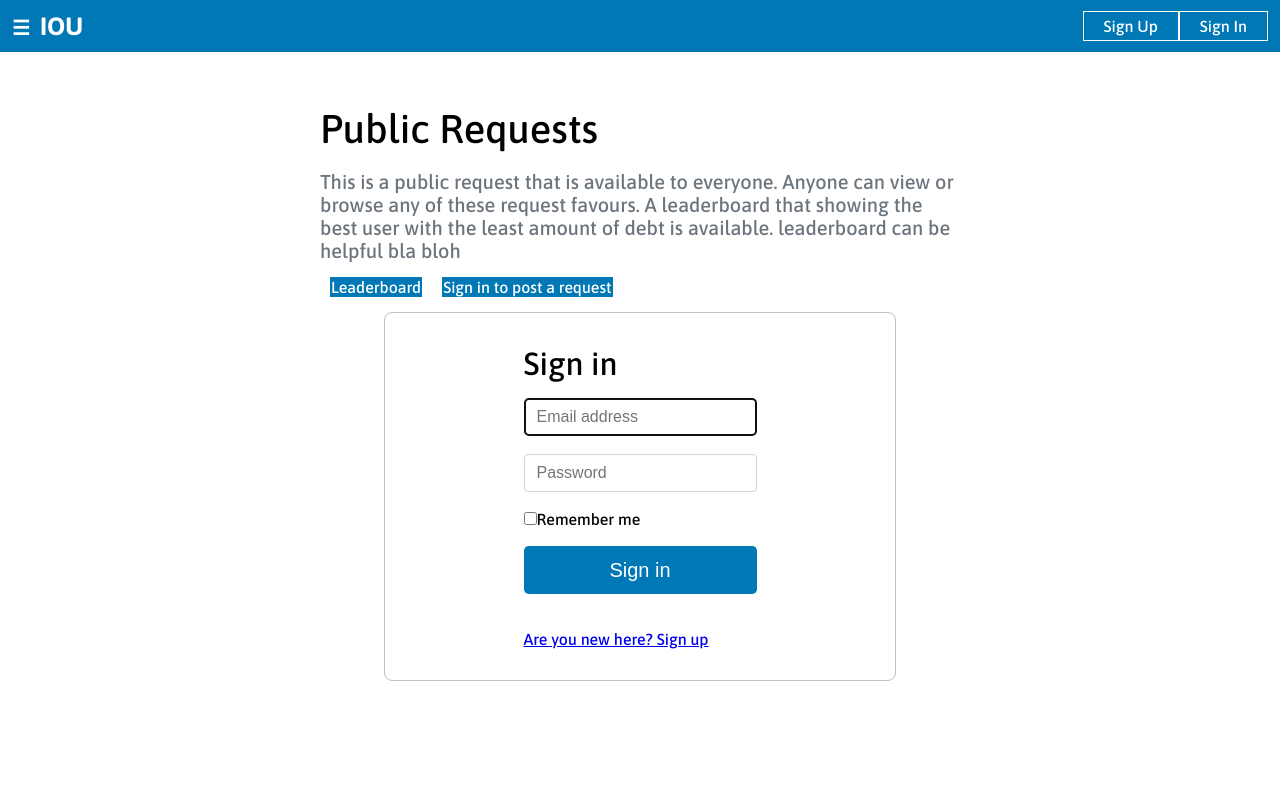
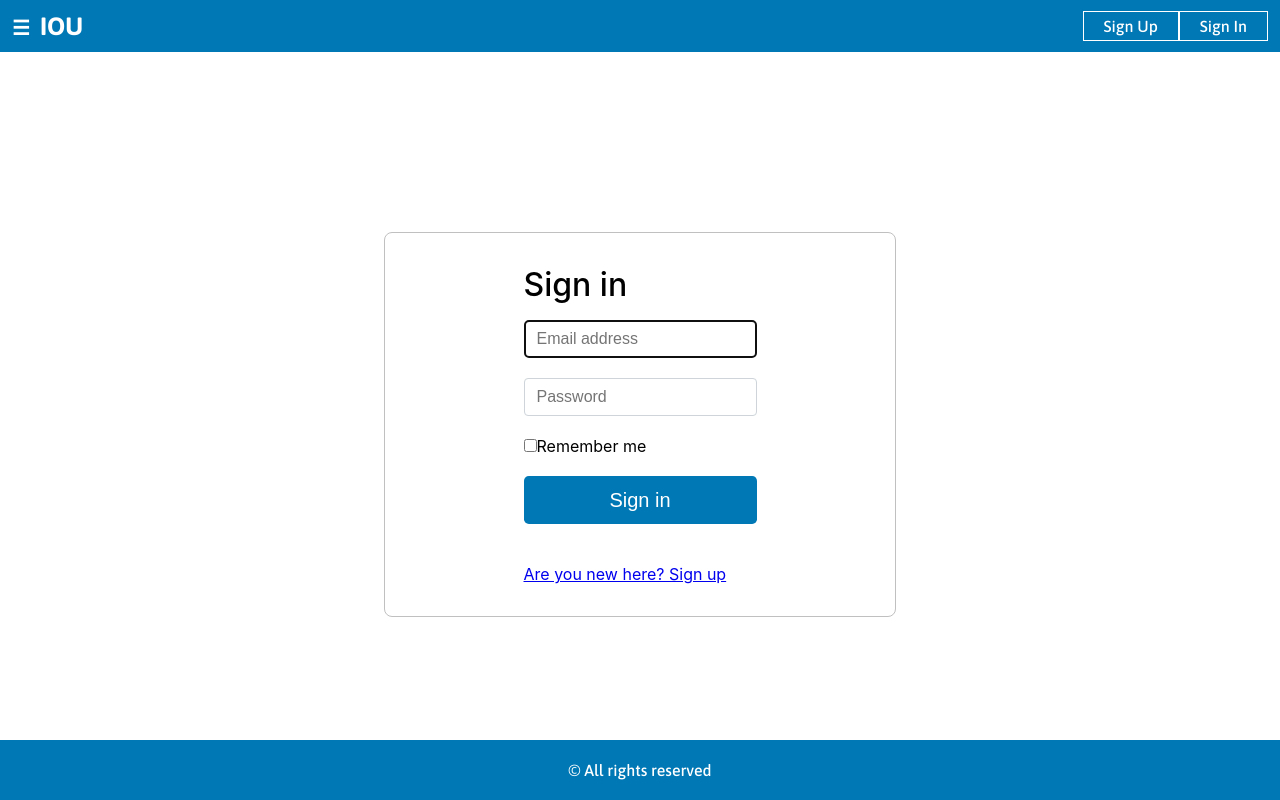
Before and after one commit to ndang247/AIP-IOU-Assignment-2, a React (Create React App) app in the folder IOU-Project/: page /signin in a window 1280 px wide. Built offline with nearby package versions, Linux system fonts and the light colour scheme.

Commit message:
Fix rendering

```diff
--- a/IOU-Project/src/App.js
+++ b/IOU-Project/src/App.js
@@ -5,6 +5,7 @@ import Navbar from './components/navbar';
 import HomePage from './components/homepage';
 import SignIn from './components/signin';
 import SignUp from './components/signup';
+import Footer from './components/footer';
 import "./Style.css";
 
 // react will render the component based on the path/route specified
@@ -14,9 +15,10 @@ function App() {
       <div className='container'>
         <Navbar/>
         <br/>
-        <Route path='/' component={HomePage}/>
+        <Route path='/' exact component={HomePage}/>
         <Route path='/signin' component={SignIn}/>
         <Route path='/signup' component={SignUp}/>
+        <Route path='/' component={Footer}/>
       </div>
     </Router>
   );
--- /dev/null
+++ b/IOU-Project/src/components/footer.js
@@ -0,0 +1,12 @@
+import React from "react";
+import "../Style.css"
+
+export default class Footer extends React.Component {
+    render() {
+        return (
+            <footer className='footer'>
+                © All rights reserved
+            </footer>
+        );
+    }
+}
--- a/IOU-Project/src/components/signin.js
+++ b/IOU-Project/src/components/signin.js
@@ -5,6 +5,7 @@ import "../Style.css"
 export default class SignIn extends React.Component {
     render() {
         return (
+            <body>
                 <main>
                     <div className='signin-box'>
                         <form className='form-sigin'>
@@ -14,25 +15,26 @@ export default class SignIn extends React.Component {
                             <div>
                                 <input type='email' id='inputEmail' className='form-control' placeholder='Email address' required='true' autoFocus='true'/>
                             </div>
-                        <br></br>
+                            <br/>
                             <div>
                                 <input type='password' id='inputPassword' className="form-control" placeholder="Password" required='true'/>
                             </div>
-                        <br></br>
+                            <br/>
                             <div className='checkbox mb-3'>
                                 <input type='checkbox' value='remember-me'/>
                                 <label>Remember me</label>
                             </div>
-                        <br></br>
+                            <br/>
                             <button className='btn btn-lg btn-primary btn-block' type='submit'>
                                 Sign in
                             </button>
-                        <br></br>
-                        <br></br>
+                            <br/>
+                            <br/>
                             <Link to='/signup'>Are you new here? Sign up</Link>
                         </form>
                     </div>
                 </main>
+            </body>
         );
     }
 }
--- a/IOU-Project/src/components/signup.js
+++ b/IOU-Project/src/components/signup.js
@@ -4,6 +4,7 @@ import "../Style.css"
 export default class SignUp extends React.Component {
     render() {
         return (
+            <body>
                 <main>
                     <div className='signup-box'>
                         <form className='form-signup'>
@@ -31,6 +32,7 @@ export default class SignUp extends React.Component {
                         </form>
                     </div>
                 </main>
+            </body>
         );
     }
 }
```
Also changed, not shown: IOU-Project/src/Style.css (line endings or trailing spaces). Lines whose indentation alone changed are shown as unchanged.
